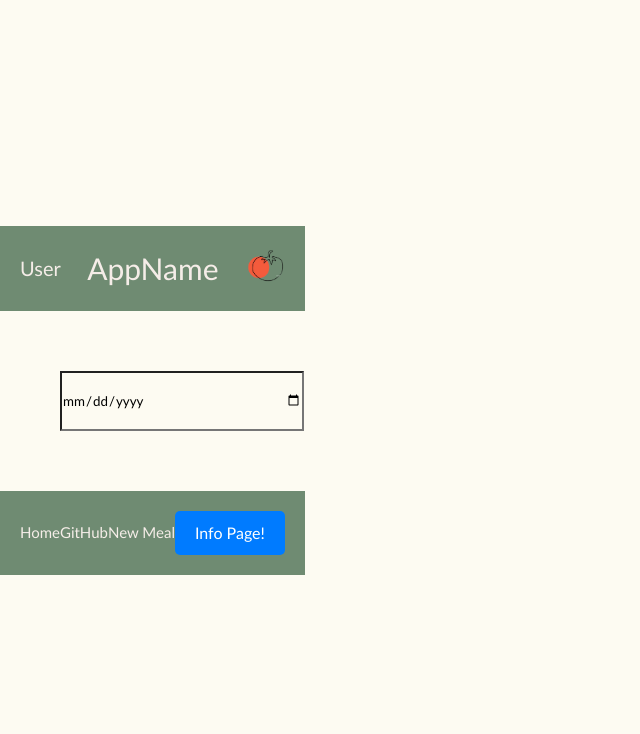
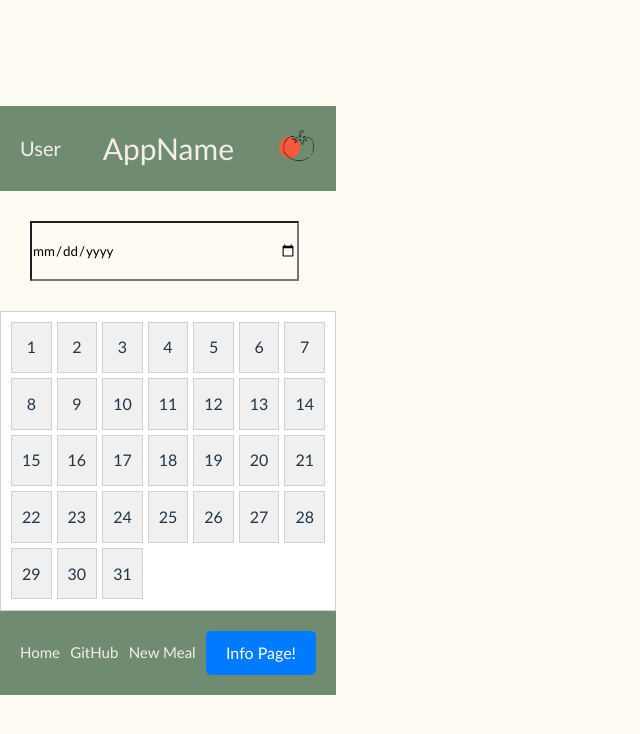
Before and after one commit to zomgbat/Project-2-React-Application, a React (Vite) app: page / in a window 1280 px wide. Shown: the top 734 px of the page, without its empty margins (0-640 px from the left). Built offline with nearby package versions, Linux system fonts and the light colour scheme.

Commit message:
Big Calendar added to Dash with Array method

```diff
--- /dev/null
+++ b/src/Pages/BigCalendar.jsx
@@ -0,0 +1,15 @@
+import '../styles/BigCalendar.css'; // Make sure your CSS file is correctly imported
+
+const Calendar = () => {
+    const days = Array.from({ length: 31 }, (_, i) => i + 1); // Generate an array of 30 days
+
+    return (
+      <div className="big-calendar">
+        {days.map(day => (
+          <div key={day} className="day">{day}</div>
+        ))}
+      </div>
+    );
+  };
+
+  export default Calendar;
--- a/src/Pages/DashboardPage.jsx
+++ b/src/Pages/DashboardPage.jsx
@@ -1,5 +1,6 @@
 import '../styles/DashboardPage.css'
 import { useNavigate } from 'react-router-dom';
+import Calendar from '../Pages/BigCalendar'; // Adjust the import path as necessary
 
 
 function DashboardPage() {
@@ -9,6 +10,7 @@ function DashboardPage() {
     return (
         <div >
             <input className='calendar' onChange={(e) => navigate(`/day/:${e.target.value}`)} type="date" />
+            <Calendar />
         </div>
 
     )
--- /dev/null
+++ b/src/styles/BigCalendar.css
@@ -0,0 +1,20 @@
+.big-calendar {
+  display: grid;
+  grid-template-columns: repeat(7, 1fr); /* 7 columns */
+  grid-template-rows: repeat(5, 1fr); /* 5 rows */
+  gap: 5px; /* Space between grid items */
+  height: 300px; /* Adjust height as needed */
+  overflow-x: auto; /* Enables  scrolling if content overflows */
+  padding: 10px;
+  border: 1px solid #d0d0d0;
+  background-color: #fff;
+}
+
+.day {
+  display: flex;
+  align-items: center; /* Vertically center the content */
+  justify-content: center; /* Horizontally center the content */
+  padding: 10px;
+  background-color: #f0f0f0;
+  border: 1px solid #d0d0d0;
+}
--- a/src/styles/DashboardPage.css
+++ b/src/styles/DashboardPage.css
@@ -1,5 +1,5 @@
 .calendar {
-    margin: 60px;
+    margin: 30px;
     width: 80%;
     height: 60px;
 }
```
